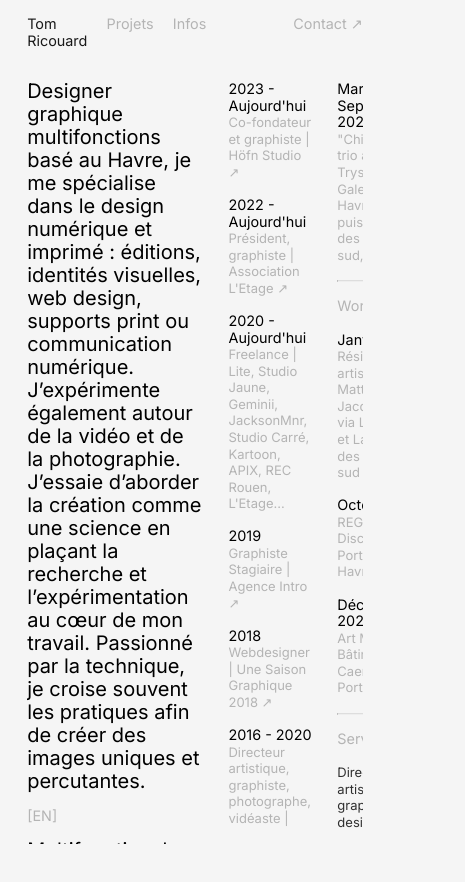
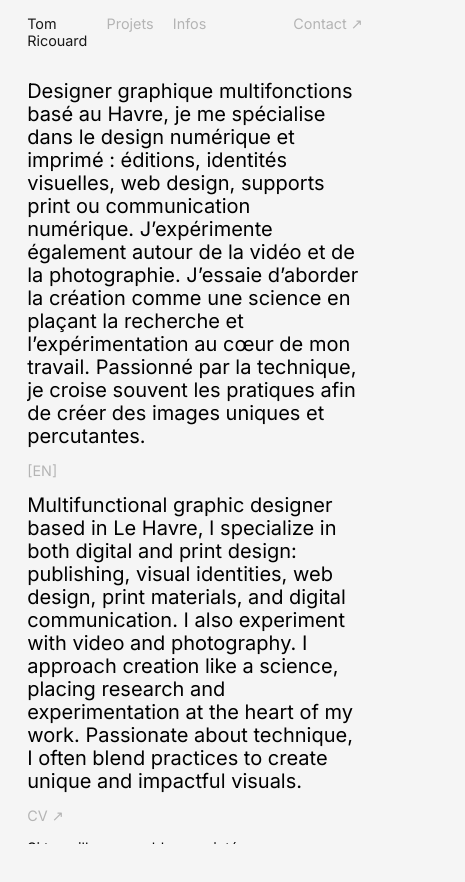
Before and after one commit to tom-rcrd/tom-ricouard, a React (Vite) app: page /infos in a window 390 px wide. Shown: the top 882 px of the page, 465 px wide, since content can reach past the window. Built offline with nearby package versions, Linux system fonts and the light colour scheme.

Commit message:
Responsive

```diff
--- a/src/infos.css
+++ b/src/infos.css
@@ -125,3 +125,17 @@ p:hover ,a:hover {
     object-fit: cover;
     pointer-events: none;
   }
+
+
+
+/* Styles pour tablette (entre 768px et 1024px) */
+@media (max-width: 1024px) {
+  .hero-infos {
+    display: block;
+  }
+}
+
+/* Styles pour smartphone (en dessous de 768px) */
+@media (max-width: 768px) {
+
+}
```
